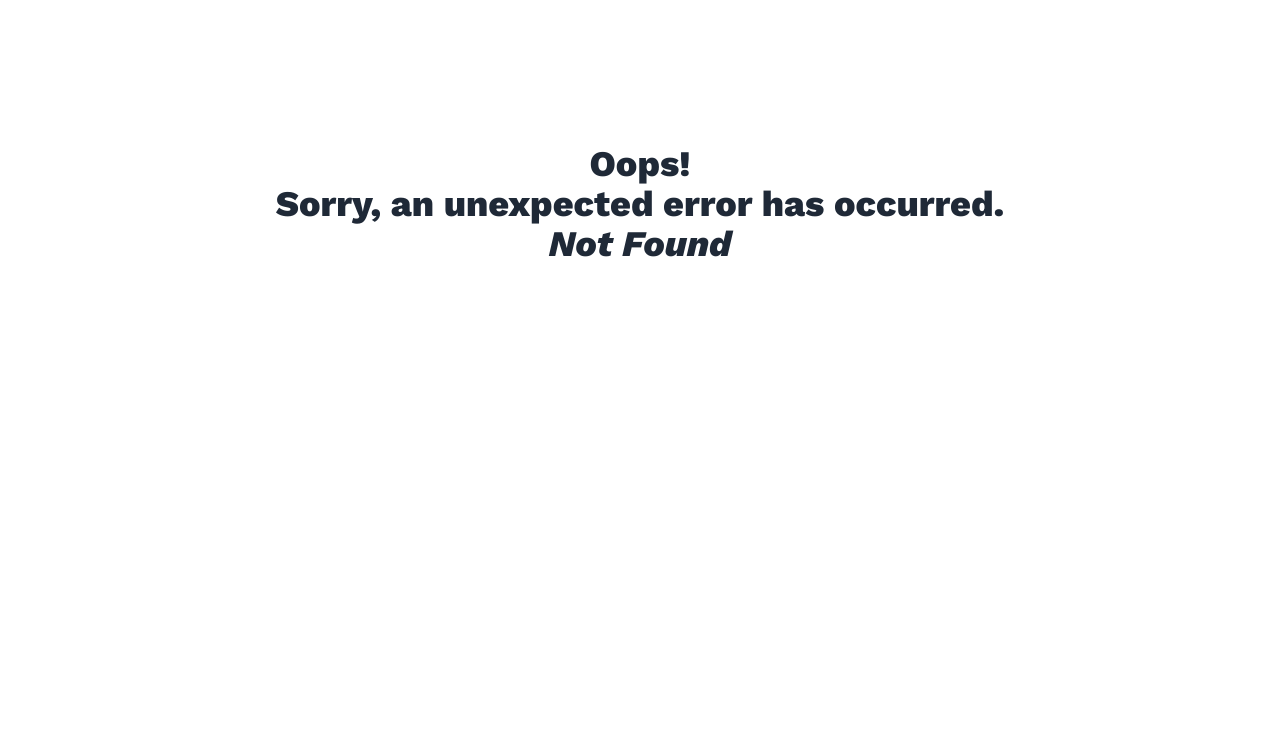
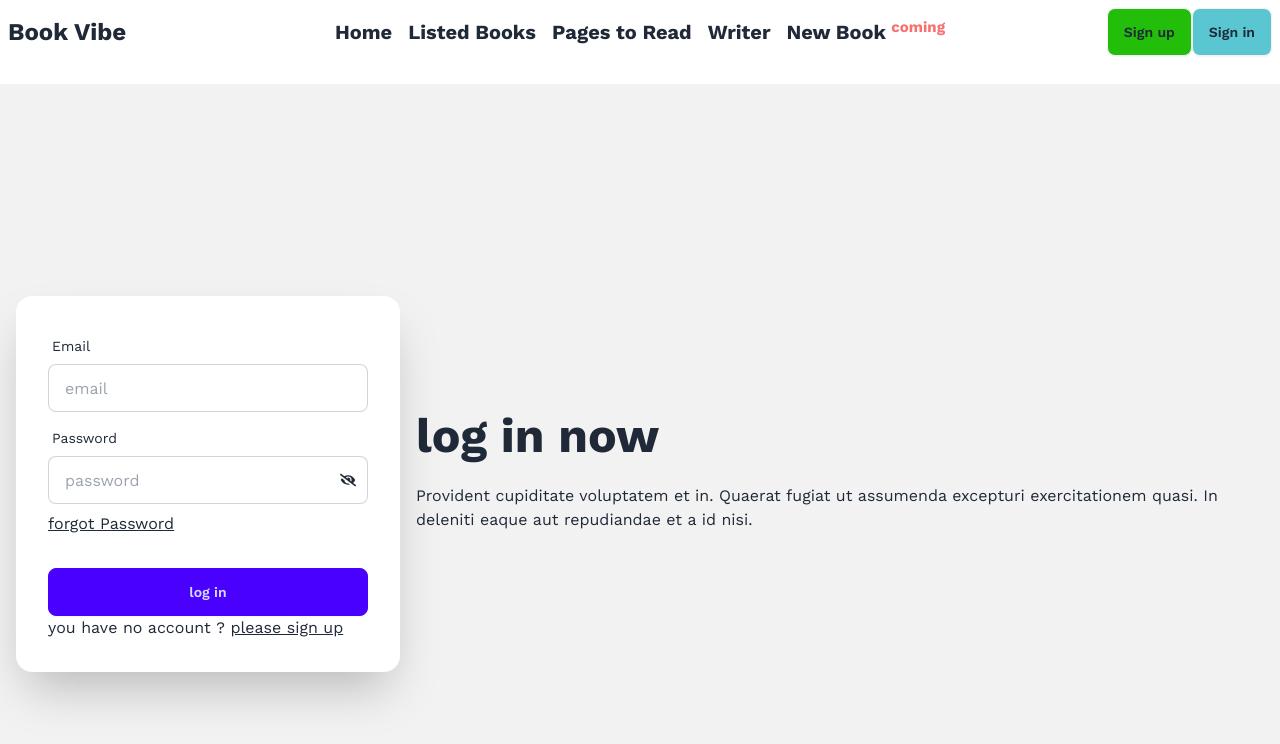
Before and after one commit to kazifahim7/book-review, a React (Vite) app: page /signIn in a window 1280 px wide. Before the commit this address had no page. Shown: the top 744 px of the page. Built offline with nearby package versions, Linux system fonts and the light colour scheme.

Commit message:
all done

```diff
--- a/package.json
+++ b/package.json
@@ -10,6 +10,7 @@
     "preview": "vite preview"
   },
   "dependencies": {
+    "firebase": "^10.10.0",
     "localforage": "^1.10.0",
     "match-sorter": "^6.3.4",
     "prop-types": "^15.8.1",
@@ -19,7 +20,8 @@
     "react-router-dom": "^6.22.3",
     "react-toastify": "^10.0.5",
     "recharts": "^2.12.3",
-    "sort-by": "^1.2.0"
+    "sort-by": "^1.2.0",
+    "sweetalert2": "^11.10.7"
   },
   "devDependencies": {
     "@types/react": "^18.2.66",
--- a/src/components/Navbar.jsx
+++ b/src/components/Navbar.jsx
@@ -31,8 +31,8 @@ const Navbar = () => {
                     </ul>
                 </div>
                 <div className="navbar-end">
-                    <a className="btn bg-[#23BE0A]">Sign up</a>
-                    <a className="btn bg-[#59C6D2]">Sign in</a>
+                    <NavLink to={'/signUp'} className="btn bg-[#23BE0A]">Sign up</NavLink>
+                    <NavLink to={'/signIn'} className="btn bg-[#59C6D2]">Sign in</NavLink>
                 </div>
             </div>
 
--- /dev/null
+++ b/src/components/authentication/SignIn.jsx
@@ -0,0 +1,93 @@
+import { sendPasswordResetEmail, signInWithEmailAndPassword } from "firebase/auth";
+import { useRef, useState } from "react";
+import { FaEye, FaEyeSlash } from "react-icons/fa";
+import { NavLink } from "react-router-dom";
+import { ToastContainer, toast } from "react-toastify";
+import auth from "../../firebase/firebase.config";
+
+
+const SignIn = () => {
+    const [show, setShow] = useState(false)
+    const handleSubmit = e => {
+        e.preventDefault();
+        const email = e.target.email.value;
+        const password = e.target.password.value;
+        e.target.email.value = ''
+        e.target.password.value = ''
+        if (password < 6) {
+            toast.warning('please enter atlist 6 char!')
+
+            return;
+        }
+        else if (!/[A-Z]/.test(password)) {
+            toast.warning('please enter a one upperCase data!')
+            return;
+        }
+        signInWithEmailAndPassword(auth, email, password)
+        .then(res=>{
+            const users =res.user;
+            console.log(users)
+            toast.success('log in done')
+        })
+        .catch((error)=>console.error(error.massage))
+
+
+    }
+    const emailRef=useRef()
+    const resetPassword=()=>{
+        const email =emailRef.current.value;
+        sendPasswordResetEmail(auth, email)
+        .then((res)=>{toast.warning('check your mail')
+        console.log(res.user)})
+        .catch((error)=>console.log(error))
+
+
+    }
+
+
+    return (
+        <div>
+            <div className="hero min-h-screen bg-base-200">
+                <div className="hero-content flex-col lg:flex-row-reverse">
+                    <div className="text-center lg:text-left">
+                        <h1 className="text-5xl font-bold">log in now</h1>
+                        <p className="py-6">Provident cupiditate voluptatem et in. Quaerat fugiat ut assumenda excepturi exercitationem quasi. In deleniti eaque aut repudiandae et a id nisi.</p>
+                    </div>
+                    <div className="card shrink-0 w-full max-w-sm shadow-2xl bg-base-100">
+                        <form onSubmit={handleSubmit} className="card-body">
+                            <div className="form-control">
+                                <label className="label">
+                                    <span className="label-text">Email</span>
+                                </label>
+                                <input ref={emailRef} type="email" name="email" placeholder="email" className="input input-bordered" required />
+                            </div>
+
+                            <div className="form-control">
+                                <label className="label">
+                                    <span className="label-text">Password</span>
+                                </label>
+                                <div className="relative w-full">
+                                    <input type={show ? "text" : "password"} name="password" placeholder="password" className="input input-bordered w-full" required />
+                                    <span onClick={() => setShow(!show)} className="absolute mt-4 right-3">{show ? <FaEye /> : <FaEyeSlash />}</span>
+                                </div>
+                            </div>
+
+                            <p onClick={resetPassword} className="underline">forgot Password</p>
+
+
+                            <div className="form-control mt-6">
+                                <button className="btn btn-primary">log in </button>
+                                <p>you have no account ? <NavLink to={'/signUp'}> <span className="underline">please sign up</span> </NavLink> </p>
+                                <ToastContainer></ToastContainer>
+                            </div>
+
+                        </form>
+
+                    </div>
+                </div>
+            </div>
+
+        </div>
+    );
+};
+export default SignIn;
--- /dev/null
+++ b/src/components/authentication/SignUp.jsx
@@ -0,0 +1,86 @@
+import { createUserWithEmailAndPassword, sendEmailVerification } from "firebase/auth";
+import { NavLink } from "react-router-dom";
+import auth from "../../firebase/firebase.config";
+import { FaEyeSlash } from "react-icons/fa";
+import { FaEye } from "react-icons/fa";
+
+import { ToastContainer, toast } from "react-toastify";
+import { useState } from "react";
+
+const SignUp = () => {
+    const [show,setShow]=useState(false)
+    const handleSubmit = e => {
+        e.preventDefault();
+        const email = e.target.email.value;
+        const password = e.target.password.value;
+        e.target.email.value = ''
+        e.target.password.value = ''
+        if (password < 6) {
+            toast.warning('please enter atlist 6 char!')
+            return;
+        }
+        else if (!/[A-Z]/.test(password)) {
+            toast.warning('please enter a one upperCase data!')
+            return;
+        }
+        createUserWithEmailAndPassword(auth, email, password)
+            .then(res => {
+                console.log(res.user)
+                toast.success('register successful')
+                sendEmailVerification(res.user)
+                .then()
+                .catch()
+            })
+            .catch(error => {
+                console.log(error)
+                toast.error('already registered');
+
+            })
+
+
+    }
+    return (
+        <div>
+            <div className="hero min-h-screen bg-base-200">
+                <div className="hero-content flex-col lg:flex-row-reverse">
+                    <div className="text-center lg:text-left">
+                        <h1 className="text-5xl font-bold">Sign Up Now</h1>
+                        <p className="py-6">Provident cupiditate voluptatem et in. Quaerat fugiat ut assumenda excepturi exercitationem quasi. In deleniti eaque aut repudiandae et a id nisi.</p>
+                    </div>
+                    <div className="card shrink-0 w-full max-w-sm shadow-2xl bg-base-100">
+                        <form onSubmit={handleSubmit} className="card-body">
+                            <div className="form-control">
+                                <label className="label">
+                                    <span className="label-text">Email</span>
+                                </label>
+                                <input type="email" name="email" placeholder="email" className="input input-bordered" required />
+                            </div>
+
+                            <div className="form-control">
+                                <label className="label">
+                                    <span className="label-text">Password</span>
+                                </label>
+                                <div className="relative w-full">
+                                    <input type={show?"text":"password"} name="password" placeholder="password" className="input input-bordered w-full" required />
+                                    <span onClick={() => setShow(!show)} className="absolute mt-4 right-3">{show ? <FaEye /> :<FaEyeSlash />}</span>
+                                </div>
+                            </div>
+
+
+                            <div className="form-control mt-6">
+                                <button className="btn btn-primary">Register NOW</button>
+                                <p>you have already account ? <NavLink to={'/signIn'}> <span className="underline">please log in</span> </NavLink> </p>
+                                <ToastContainer></ToastContainer>
+                            </div>
+
+                        </form>
+
+                    </div>
+                </div>
+            </div>
+
+        </div>
+    );
+};
+
+export default SignUp;
--- /dev/null
+++ b/src/firebase/firebase.config.js
@@ -0,0 +1,20 @@
+// Import the functions you need from the SDKs you need
+import { initializeApp } from "firebase/app";
+import { getAuth } from "firebase/auth";
+// TODO: Add SDKs for Firebase products that you want to use
+// https://firebase.google.com/docs/web/setup#available-libraries
+
+// Your web app's Firebase configuration
+const firebaseConfig = {
+    apiKey: "AIzaSyBo4NRs3Oq0QDCZ2u9CIbWhfs1vNzeaYWE",
+    authDomain: "book-vibes-6946e.firebaseapp.com",
+    projectId: "book-vibes-6946e",
+    storageBucket: "book-vibes-6946e.appspot.com",
+    messagingSenderId: "200556714857",
+    appId: "1:200556714857:web:b456afd69698902bc53bf8"
+};
+
+// Initialize Firebase
+const app = initializeApp(firebaseConfig);
+const auth = getAuth(app);
+export default auth;
```
Also changed, not shown: src/main.jsx (+12 -0 lines), 1 other file (tests, documents, lock files or other folders).
